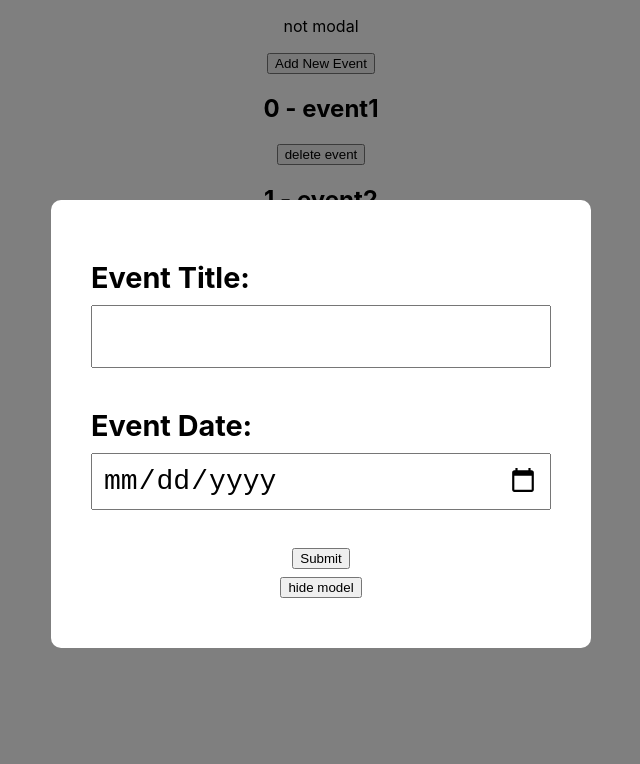
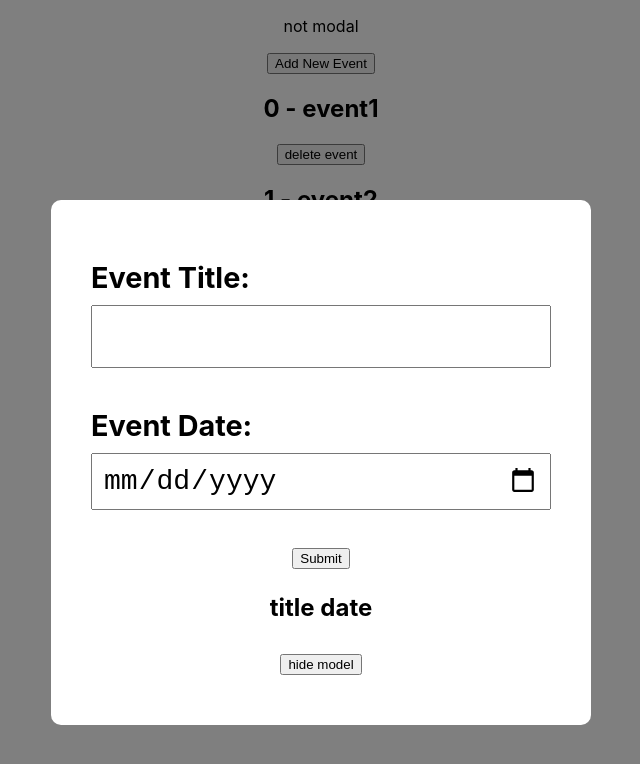
Before and after one commit to hunterde/React-Refresher, a React (Create React App) app: page / in a window 1280 px wide. Both pictures are taken after a click on the button "Add New Event". Shown: the top 764 px of the page, without its empty margins (319-959 px from the left). Built offline with nearby package versions, Linux system fonts and the light colour scheme.

Commit message:
Update NewEventForm
Working on getting working event form

```diff
--- a/src/Components/NewEventForm.js
+++ b/src/Components/NewEventForm.js
@@ -1,18 +1,25 @@
 import './NewEventForm.css'
-import React from 'react'
+import React, { useState } from 'react'
+
 
 export default function NewEventForm() {
-  return (
+
+    const [title,setTitle]=useState('')
+    const [date,setDate]=useState('')
+
+
+    return (
     <form className="new-event-form">
       <label>
         <span>Event Title:</span>
-      <input type="text" id="title"/>
+      <input type="text" onChange={(e)=> setTitle(e.target.value)}/>
       </label>
       <label>
         <span>Event Date:</span>
-        <input type="date"/>
+        <input type="date" onChange={(e)=> setDate(e.target.value)}/>
       </label>
       <button>Submit</button>
+      <p>title {title} date {date}</p>
     </form>
   )
 }
```
